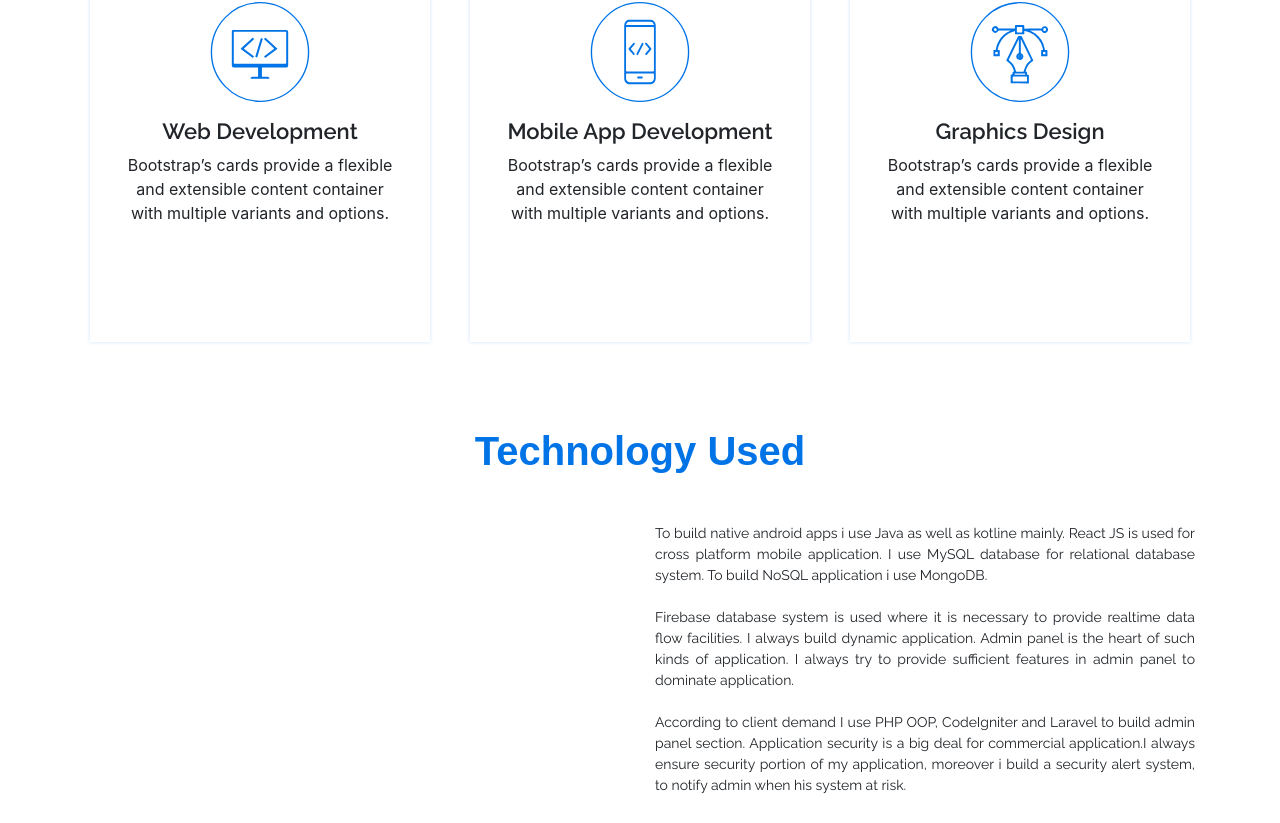
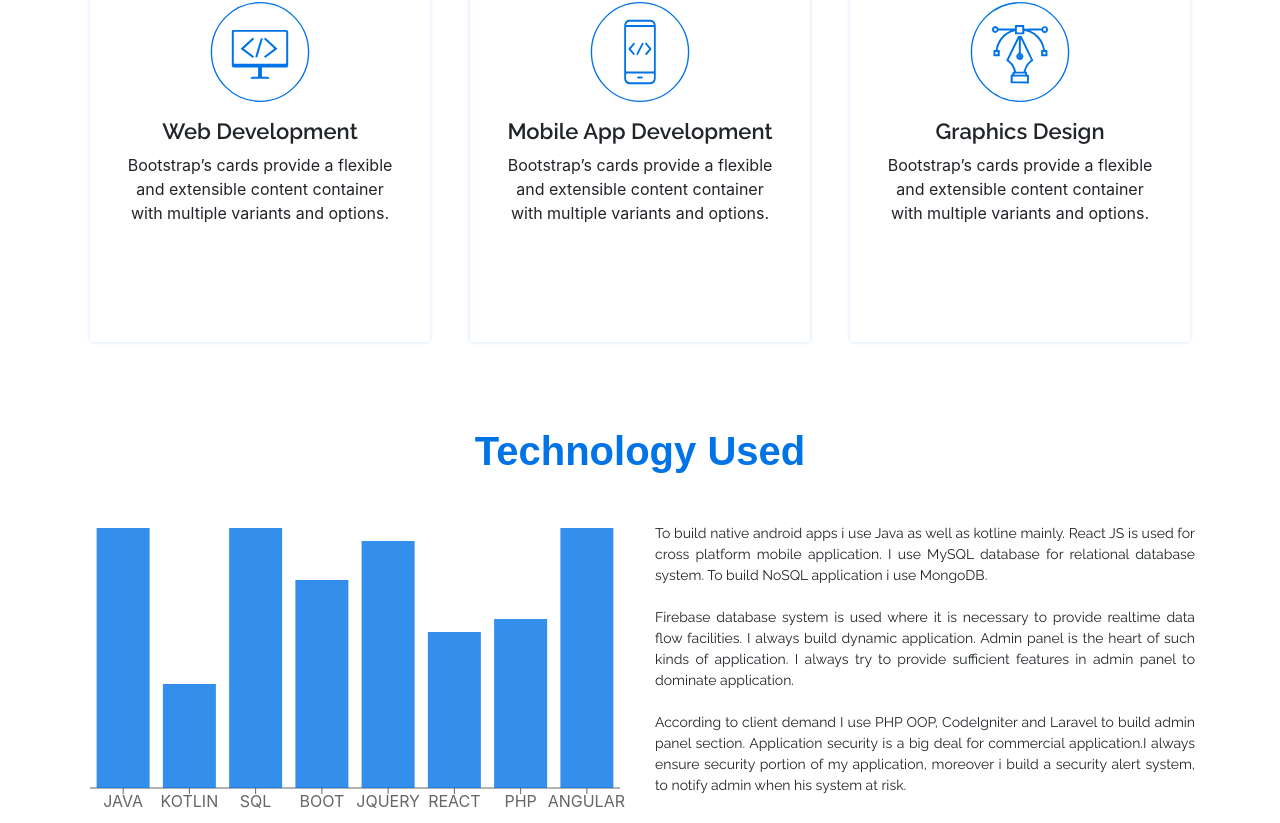
Before and after one commit to A-Khalek/ReactjsProject, a React (Create React App) app: page / in a window 1280 px wide. Shown: the part 729-1552 px from the top of the page. Built offline with nearby package versions, Linux system fonts and the light colour scheme.

Commit message:
Add Chartbar
For Chartbar I used Recharts plagin

```diff
--- a/package.json
+++ b/package.json
@@ -11,6 +11,7 @@
     "react-bootstrap": "^1.4.0",
     "react-dom": "^17.0.1",
     "react-scripts": "4.0.0",
+    "recharts": "^1.8.5",
     "web-vitals": "^0.2.4"
   },
   "scripts": {
--- a/src/component/Analysis/Analysis.js
+++ b/src/component/Analysis/Analysis.js
@@ -1,18 +1,45 @@
 import React, {Component,Fragment} from 'react';
 import {Col, Container, Row} from "react-bootstrap";
+import {Bar, ResponsiveContainer, XAxis,Tooltip} from "recharts";
+import BarChart from "recharts/lib/chart/BarChart";
 
 class Analysis extends Component {
+
+    constructor() {
+        super();
+        this.state={
+            data:[
+                {Technology:'JAVA',Project:100},
+                {Technology:'KOTLIN',Project:40},
+                {Technology:'SQL',Project:100},
+                {Technology:'BOOT',Project:80},
+                {Technology:'JQUERY',Project:95},
+                {Technology:'REACT',Project:60},
+                {Technology:'PHP',Project:65},
+                {Technology:'ANGULAR',Project:100}
+            ]
+        }
+    }
+
     render() {
+        var blue='rgba(0,115,230,0.8)';
         return (
             <div>
               <Fragment>
                   <Container className="text-center">
                       <h1 className="serviceNameTitle">Technology Used</h1>
                       <Row>
-                          <Col lg={6} md={12} sm={12}>
-                              <div>
+                          <Col style={{width:'100%', height:'300px'}} lg={6} md={12} sm={12}>
+                              <ResponsiveContainer>
+                                  <BarChart width={100} height={300} data={this.state.data} >
+                                      <XAxis dataKey="Technology"/>
+                                      <Tooltip/>
+                                      <Bar dataKey="Project" fill={blue}>
 
-                              </div>
+                                      </Bar>
+                                  </BarChart>
+                              </ResponsiveContainer>
+
                           </Col>
                           <Col lg={6} md={12} sm={12}>
                               <div>
```
Also changed, not shown: 1 other file (tests, documents, lock files or other folders).
